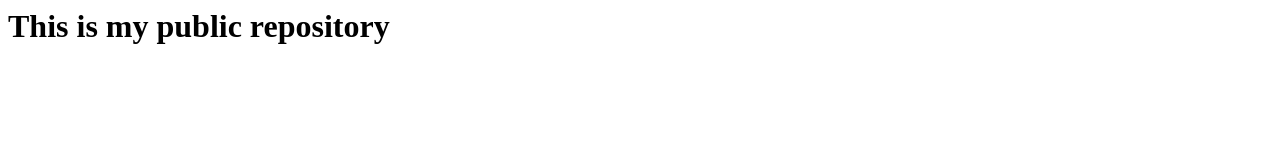
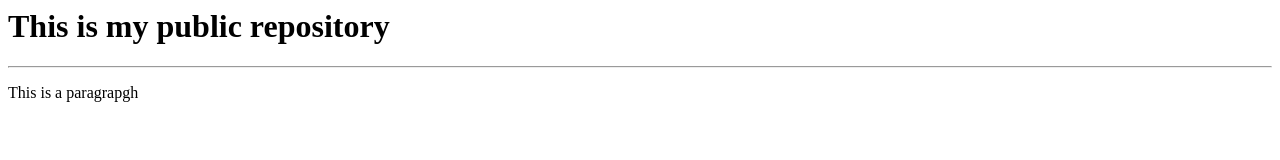
Before and after one commit to KadeKaita/KadeKaita.github.io, a plain HTML site: page index.html in a window 1280 px wide. Drawn offline with Linux system fonts and the light colour scheme.

Commit message:
Added new paragraph

```diff
--- a/index.html
+++ b/index.html
@@ -4,5 +4,7 @@
   </head>
   <body>
     <h1>This is my public repository</h1>
+    <hr>
+    <p> This is a paragrapgh</p>
   <body>
 <html>
```
